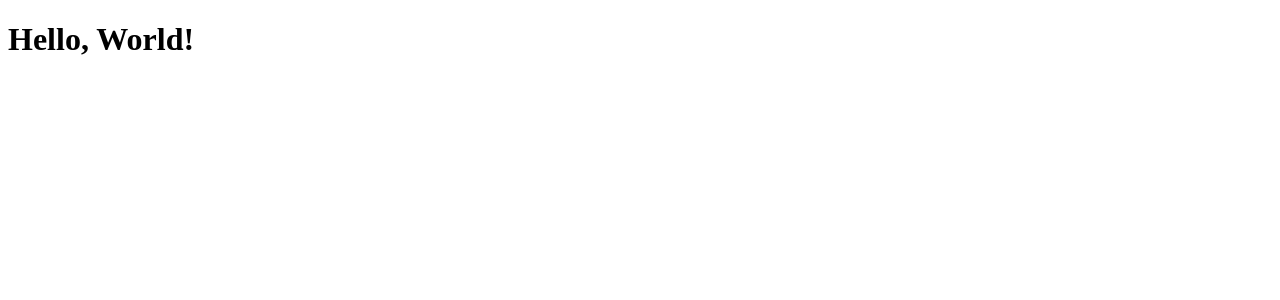
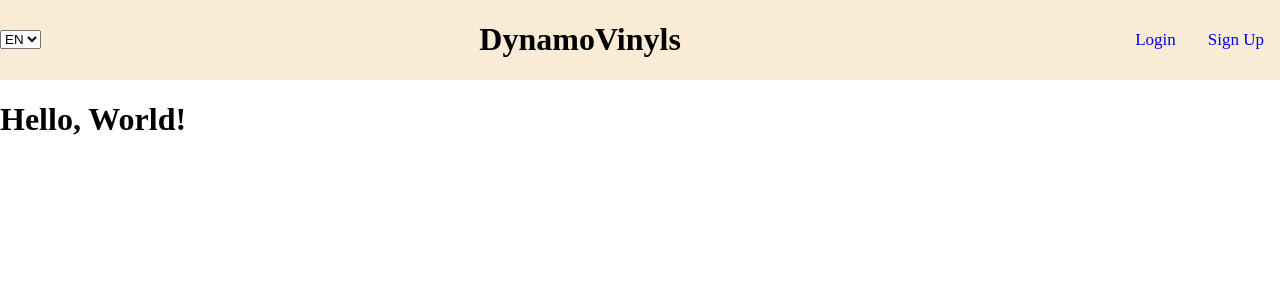
Before and after one commit to lytekm/Group3AssignmentFront, a React app: page / in a window 1280 px wide. Shown: the top 300 px of the page. Built offline with nearby package versions, Linux system fonts and the light colour scheme.

Commit message:
added navbar

```diff
--- /dev/null
+++ b/src/assets/homepage.css
@@ -0,0 +1,4 @@
+body{
+    margin: 0;
+    padding: 0;
+}
--- /dev/null
+++ b/src/assets/navbar.css
@@ -0,0 +1,14 @@
+.navbar{
+    display: flex;
+    flex-direction: row;
+    justify-content: space-between;
+    align-items: center;
+    background-color: antiquewhite;
+}
+
+.buttons a{
+ text-align: center;
+    text-decoration: none;
+    padding: 14px 16px;
+    font-size: 17px;
+}
--- /dev/null
+++ b/src/components/navbar.jsx
@@ -0,0 +1,21 @@
+import React from "react";
+import "../assets/navbar.css";
+
+const NavBar = ({ loggedIn }) => {
+  return (
+    <div className="navbar">
+      <select>
+        <option>EN</option>
+        <option>FR</option>
+      </select>
+      <h1>DynamoVinyls</h1>
+      <div className="buttons">
+        <a href="/login">Login</a>
+        {loggedIn ? <a>Sign Out</a> : <a href="/signup">Sign Up</a>}
+        {loggedIn ? <a href="/account">My Profile</a> : null}
+      </div>
+    </div>
+  );
+};
+
+export default NavBar;
--- a/src/pages/homepage.jsx
+++ b/src/pages/homepage.jsx
@@ -1,8 +1,11 @@
 import React from "react";
+import NavBar from "../components/navbar";
+import "../assets/homepage.css";
 
 const Homepage = () => {
   return (
     <div>
+      <NavBar loggedIn={false} />
       <h1>Hello, World!</h1>
     </div>
   );
```
Also changed, not shown: src/assets/hompage.css (deleted).
